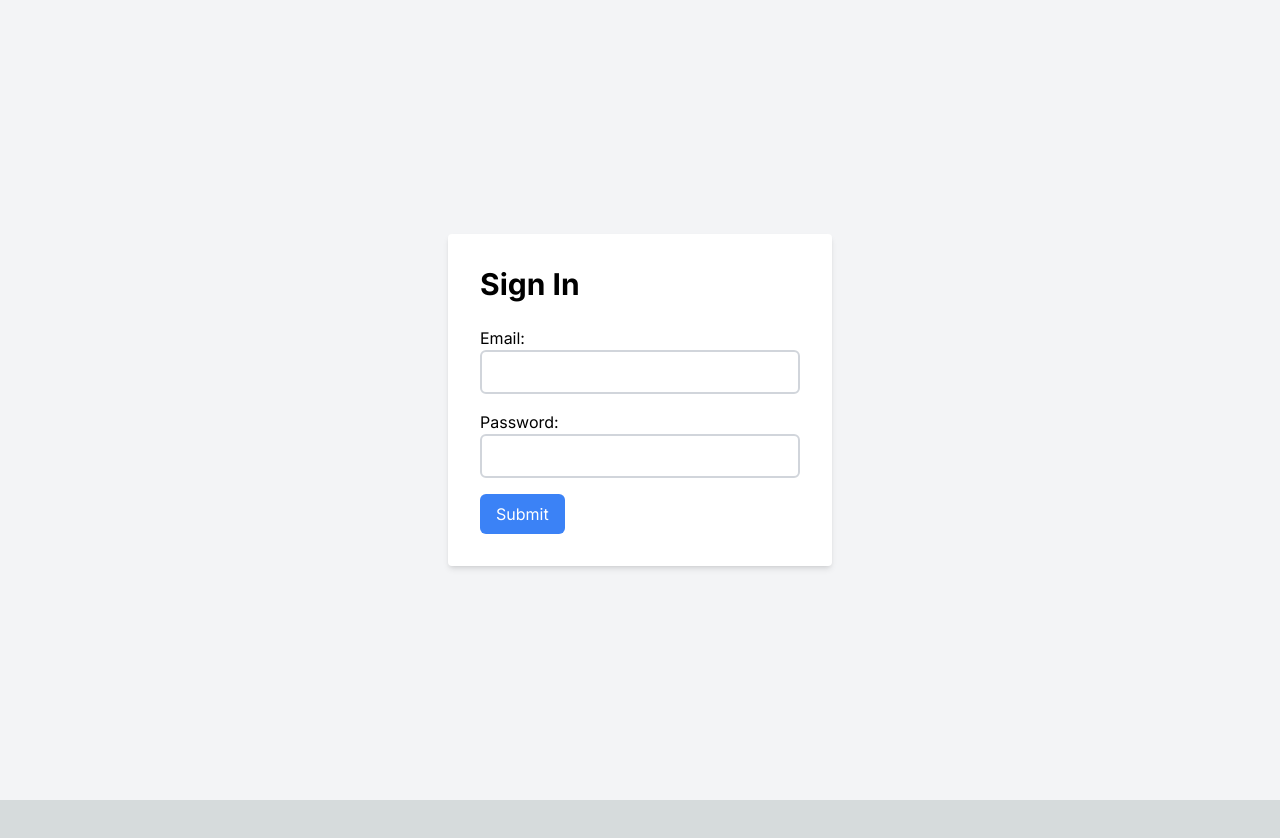
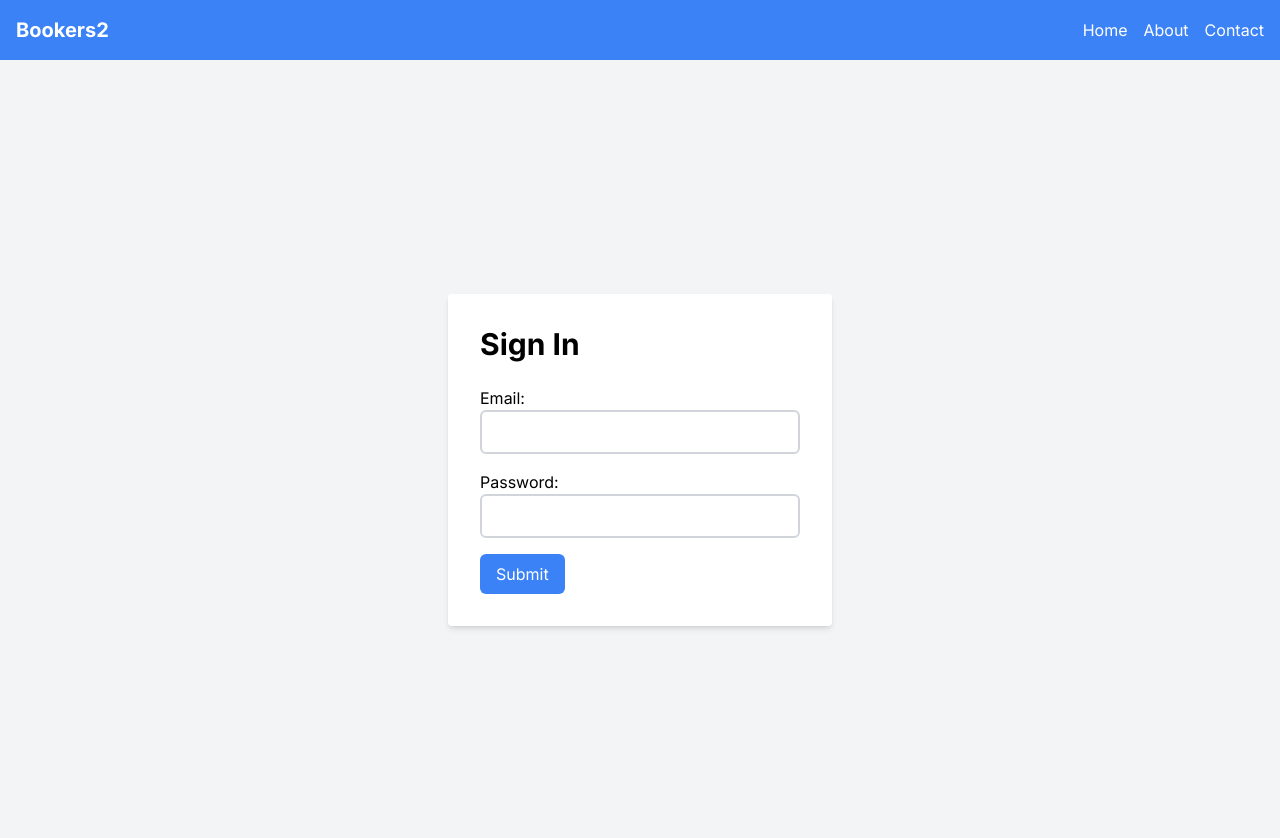
Before and after one commit to j19015/Next_Go_Bookers2, a Next.js app in the folder frontend/: page /users/sign_in in a window 1280 px wide. Shown: the top 838 px of the page. Before the commit the page ends 800 px from the top, so only its background shows below. Built offline with nearby package versions, Linux system fonts and the light colour scheme.

Commit message:
header作成

```diff
--- a/frontend/src/app/users/sign_in/page.tsx
+++ b/frontend/src/app/users/sign_in/page.tsx
@@ -12,6 +12,8 @@ import { signInUser } from '@/features/users/api/sign_in';
 import { ResponseUser,ServerResponse } from '../../../const/users/interface';
 //セッションを受け取る関数をimport
 import { sessionConfirm } from '@/features/users/api/session';
+//Headerをimport
+import Header from '@/components/base/Header/Header';
 
 
 
@@ -48,6 +50,7 @@ const Home = () => {
 
   return (
     <>
+      <Header></Header>
       <div className='min-h-screen flex items-center justify-center bg-gray-100'>
         <div className='bg-white p-8 rounded shadow-md w-96'>
           <h1 className='text-3xl font-bold mb-6 text-black'>Sign In</h1>
--- a/frontend/src/app/users/sign_up/page.tsx
+++ b/frontend/src/app/users/sign_up/page.tsx
@@ -12,6 +12,9 @@ import { signUpUser } from '../../../features/users/api/sign_up';
 import { ResponseUser,ServerResponse } from '../../../const/users/interface';
 //セッションを受け取る関数をimport
 import { sessionConfirm } from '@/features/users/api/session';
+//Headerをimport
+import Header from '@/components/base/Header/Header';
+
 const Home = () => {
 
   //name,email,passwordをuseStateで定義
@@ -46,6 +49,7 @@ const Home = () => {
 
   return (
     <>
+      <Header></Header>
       <div className='min-h-screen flex items-center justify-center bg-gray-100'>
         <div className='bg-white p-8 rounded shadow-md w-96'>
           <h1 className="text-3xl font-bold mb-6 text-black">Sign up</h1>
--- /dev/null
+++ b/frontend/src/components/base/Header/Header.tsx
@@ -0,0 +1,23 @@
+// components/Header.tsx
+import React from 'react';
+
+const Header = () => {
+  return (
+    <header className="bg-blue-500 p-4">
+      <div className="container mx-auto">
+        <div className="flex items-center justify-between">
+          <h1 className="text-white text-xl font-bold">Bookers2</h1>
+          <nav>
+            <ul className="flex space-x-4 text-white">
+              <li>Home</li>
+              <li>About</li>
+              <li>Contact</li>
+            </ul>
+          </nav>
+        </div>
+      </div>
+    </header>
+  );
+};
+
+export default Header;
```
